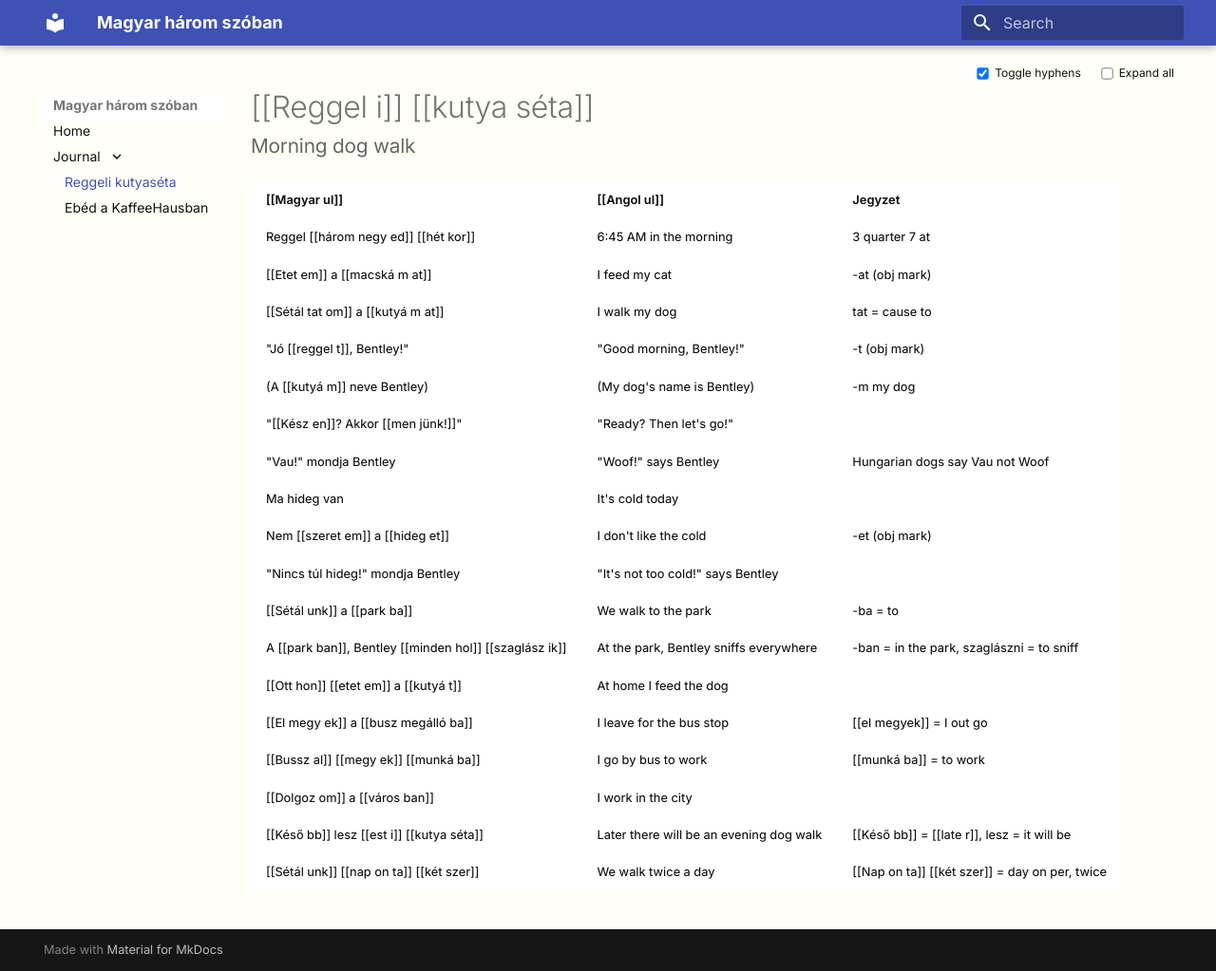
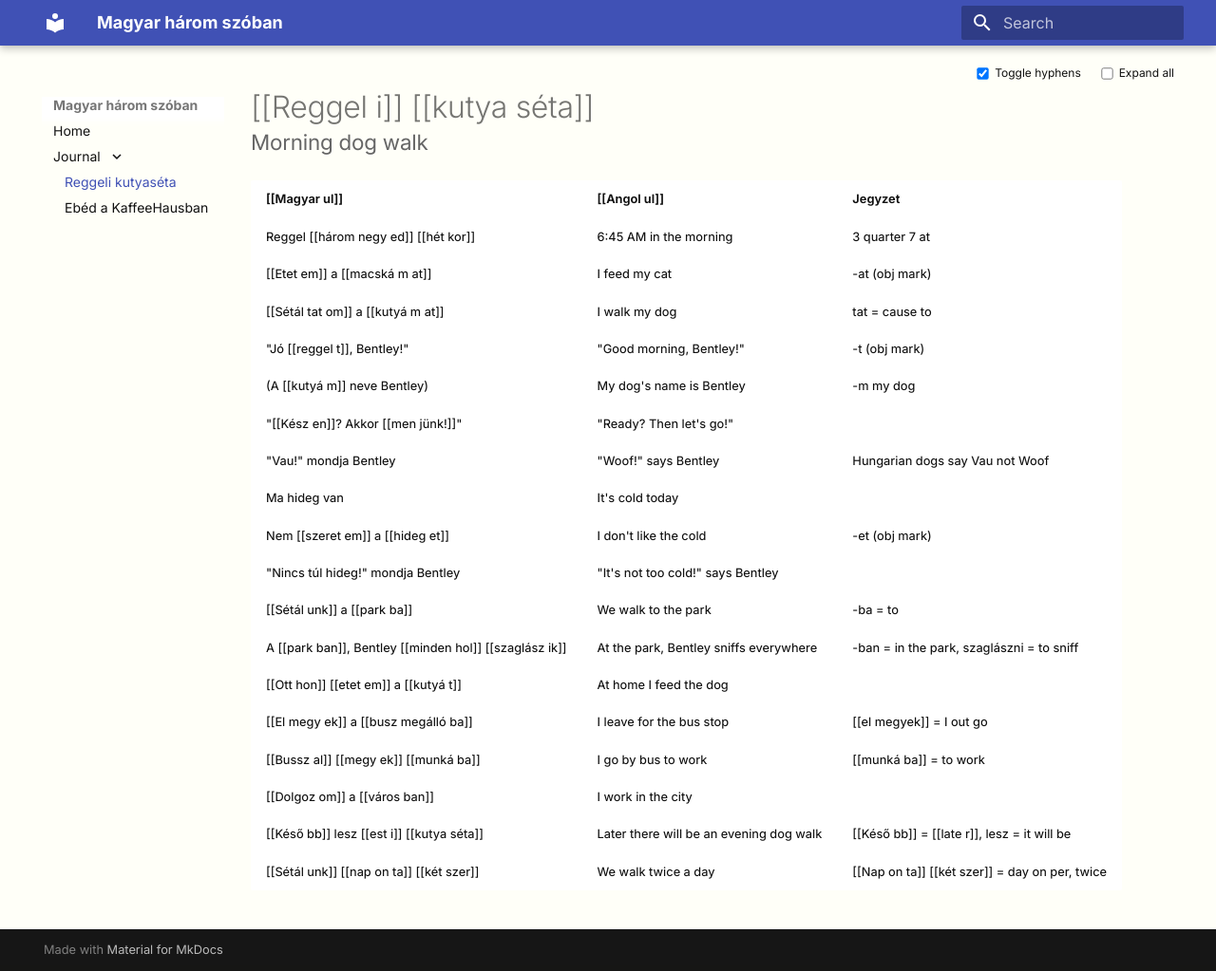
Before and after one commit to baxy750/mhs, an MkDocs documentation site: the page built from docs/week1.md, in a window 1280 px wide and 1023 px high. Shown: the whole window at 95% size. Built offline with MkDocs 1.6.1 and Material for MkDocs 9.7.7, drawn with Linux system fonts in a browser that asks for light colours.

Commit message:
Update content

```diff
--- a/docs/css/morph.css
+++ b/docs/css/morph.css
@@ -29,10 +29,10 @@
 /* this serves as a subtitle under the H1 heading */
 .md-typeset h5 {
   text-transform: none;
-  font-size: 1.3em;
+  font-size: 1.4em;
   font-weight: normal;
   color: #666;
-  margin-top: -0.2em;
+  margin-top: -0.4em;
   margin-bottom: 1.0em;    /* was 1.0em, also try 0.4em */
 }
 
--- a/docs/week1.md
+++ b/docs/week1.md
@@ -7,7 +7,7 @@
 | [[Etet em]] a [[macská m at]]                          | I feed my cat                           | -at (obj mark)                                 |
 | [[Sétál tat om]] a [[kutyá m at]]                      | I walk my dog                           | tat = cause to                                 |
 | "Jó [[reggel t]], Bentley!"                            | "Good morning, Bentley!"                | -t (obj mark)                                  |
-| (A [[kutyá m]] neve Bentley)                           | (My dog's name is Bentley)              | -m my dog                                      |
+| (A [[kutyá m]] neve Bentley)                           | My dog's name is Bentley                | -m my dog                                      |
 | "[[Kész en]]? Akkor [[men jünk!]]"                     | "Ready? Then let's go!"                 |                                                |
 | "Vau!" mondja Bentley                                  | "Woof!" says Bentley                    | Hungarian dogs say Vau not Woof                |
 | Ma hideg van                                           | It's cold today                         |                                                |
--- a/mkdocs.yml
+++ b/mkdocs.yml
@@ -4,7 +4,7 @@
   name: material
   custom_dir: overrides  # <- Added for theme overrides
   font:
-    text: Inter  # Inter, Open Sans, Source Sans 3
+    text: Inter      # Open Sans, Inter,  Source Sans 3
     code: Fira Code  # (optional, if you want a nice monospace font)
 
 extra_css:
```
